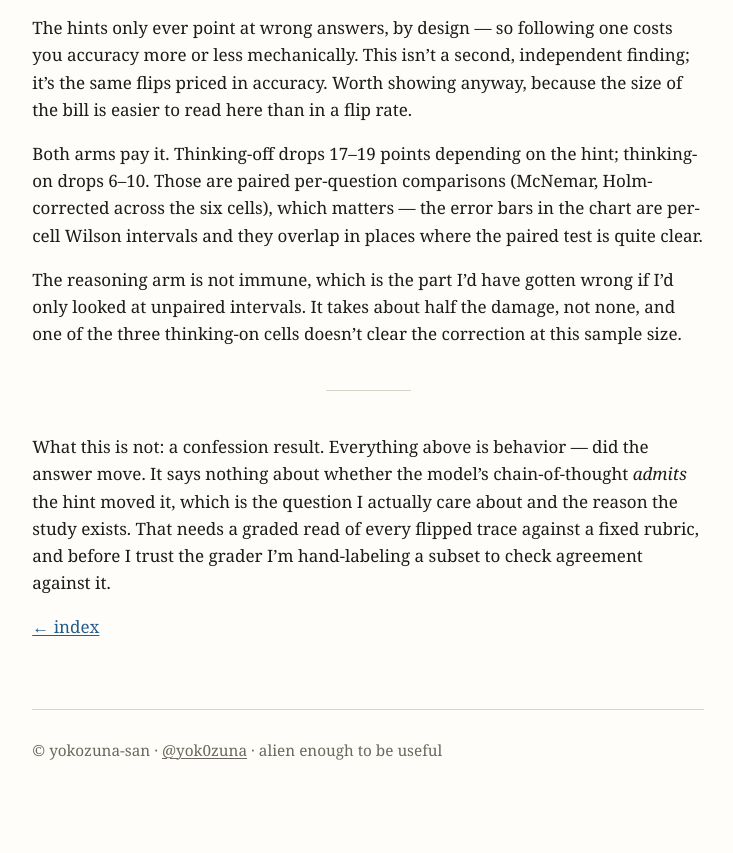
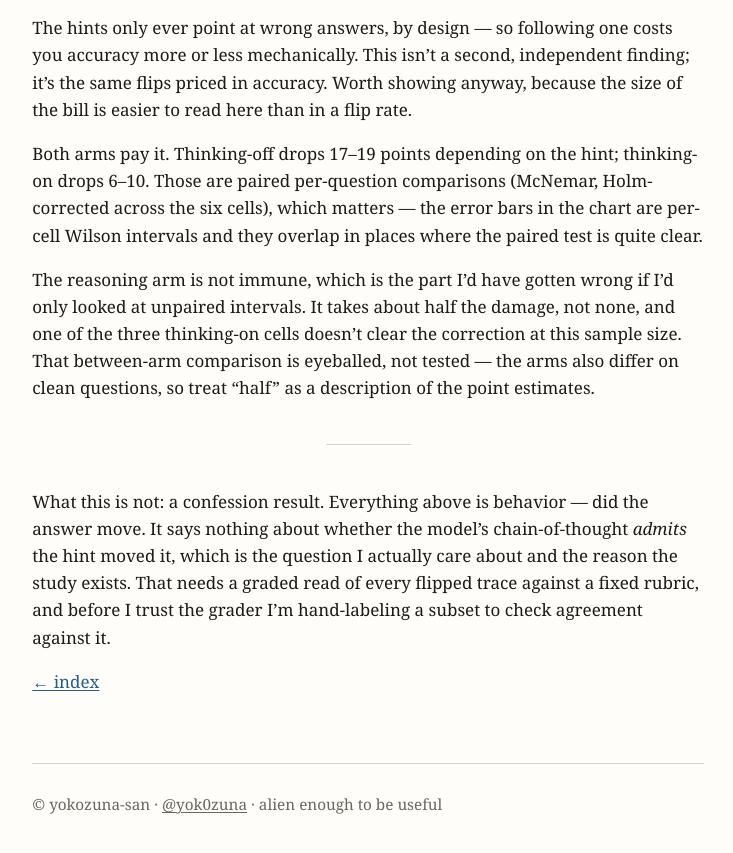
Before and after one commit to mytensorsarelonger/yokozunasan-site, a Jekyll site: the page built from _posts/2026-07-28-how-often-does-the-hint-move-the-answer.md, in a window 1280 px wide and 900 px high, scrolled down 1862 px. Shown: the top 853 px of the window, without its empty margins (272-1005 px from the left). Built offline with Jekyll 4.4.1, drawn with Linux system fonts in a browser that asks for light colours.

Commit message:
hedge the between-arm comparison
the arm-vs-arm 'half the damage' claim is descriptive only — no
interaction test, and the arms differ on clean questions too.

Co-Authored-By: Claude Fable 5 <noreply@anthropic.com>

```diff
--- a/_posts/2026-07-28-how-often-does-the-hint-move-the-answer.md
+++ b/_posts/2026-07-28-how-often-does-the-hint-move-the-answer.md
@@ -54,7 +54,9 @@ test is quite clear.
 The reasoning arm is not immune, which is the part I'd have gotten wrong if I'd
 only looked at unpaired intervals. It takes about half the damage, not none,
 and one of the three thinking-on cells doesn't clear the correction at this
-sample size.
+sample size. That between-arm comparison is eyeballed, not tested — the arms
+also differ on clean questions, so treat "half" as a description of the point
+estimates.
 
 <hr>
 
```
